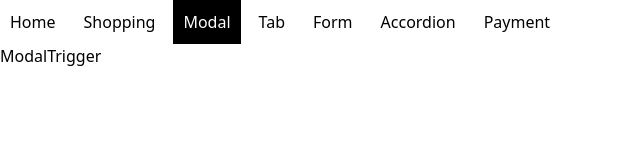
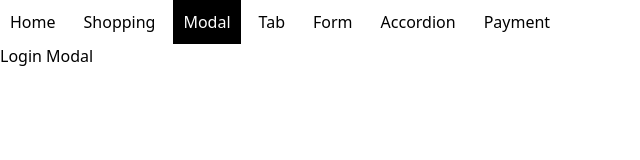
Before and after one commit to hyeon9782/user-interface-elements, a React (Vite) app: page /modal in a window 1280 px wide. Shown: the top 160 px of the page, without its empty margins (0-640 px from the left). Built offline with nearby package versions, Linux system fonts and the light colour scheme.

Commit message:
feat: Modal 컴포넌트 전역 상태로 관리

```diff
--- a/src/App.tsx
+++ b/src/App.tsx
@@ -2,13 +2,16 @@ import { BrowserRouter } from "react-router-dom";
 import AppRoutes from "./router";
 import Header from "./components/layout/Header";
 import ToastProvider from "./provider/ToastProvider";
+import ModalProvider from "./provider/ModalProvider";
 
 function App() {
   return (
     <BrowserRouter>
       <ToastProvider>
-        <Header />
-        <AppRoutes />
+        <ModalProvider>
+          <Header />
+          <AppRoutes />
+        </ModalProvider>
       </ToastProvider>
     </BrowserRouter>
   );
--- /dev/null
+++ b/src/components/modal/LoginModal.tsx
@@ -0,0 +1,26 @@
+import Modal from "./Modal";
+type LoginModalProps = {
+  isOpen: boolean;
+
+  closeModal: () => void;
+};
+const LoginModal = ({ isOpen, closeModal }: LoginModalProps) => {
+  return (
+    <>
+      <Modal isOpen={isOpen}>
+        <Modal.Overlay onClose={closeModal} />
+        <Modal.Content>
+          <Modal.Header>
+            <Modal.Close onClose={closeModal} />
+          </Modal.Header>
+          <div>내용</div>
+          <Modal.Footer>
+            <button>취소</button>
+          </Modal.Footer>
+        </Modal.Content>
+      </Modal>
+    </>
+  );
+};
+
+export default LoginModal;
--- /dev/null
+++ b/src/components/modal/Modals.tsx
@@ -0,0 +1,37 @@
+import { useContext } from "react";
+import {
+  ModalDispatchContext,
+  ModalStateContext,
+} from "../../context/ModalContext";
+import LoginModal from "./LoginModal";
+
+export const modals = {
+  LoginModal,
+};
+
+const Modals = () => {
+  const openedModals = useContext(ModalStateContext);
+  const { close } = useContext(ModalDispatchContext);
+  return (
+    <>
+      {openedModals.map((modal, index) => {
+        const { Component, props } = modal;
+        const { onSubmit, ...restProps } = props;
+        const onClose = () => {
+          close(Component);
+        };
+
+        return (
+          <Component
+            key={index}
+            {...restProps}
+            onClose={onClose}
+            onSubmit={onSubmit}
+          />
+        );
+      })}
+    </>
+  );
+};
+
+export default Modals;
--- a/src/components/tooltip/Tooltip.tsx
+++ b/src/components/tooltip/Tooltip.tsx
@@ -14,7 +14,7 @@ const Tooltip = ({ children, text }: TooltipProps) => {
     if (isHovered) {
       setIsVisible(true);
     } else {
-      timeoutId = setTimeout(() => setIsVisible(false), 3000);
+      timeoutId = setTimeout(() => setIsVisible(false), 1000);
     }
 
     return () => {
--- /dev/null
+++ b/src/context/ModalContext.ts
@@ -0,0 +1,9 @@
+import { createContext } from "react";
+import { Modal, ModalAction } from "../types";
+
+export const ModalDispatchContext = createContext<ModalAction>({
+  open: () => {},
+  close: () => {},
+});
+
+export const ModalStateContext = createContext<Modal[]>([]);
--- /dev/null
+++ b/src/hooks/useModal.ts
@@ -0,0 +1,16 @@
+import { ComponentType, useContext } from "react";
+import { ModalDispatchContext } from "../context/ModalContext";
+
+const useModal = () => {
+  const { open, close } = useContext(ModalDispatchContext);
+  const openModal = (Component: ComponentType<any>, props: any) => {
+    open(Component, props);
+  };
+
+  const closeModal = (Component: ComponentType<any>) => {
+    close(Component);
+  };
+  return { openModal, closeModal };
+};
+
+export default useModal;
--- a/src/pages/HomePage.tsx
+++ b/src/pages/HomePage.tsx
@@ -5,7 +5,7 @@ const HomePage = () => {
   const { openToast } = useToast();
   return (
     <main className="h-[calc(100%-44px)] ">
-      <Tooltip text="Modal입니다!">
+      <Tooltip text="Toast입니다!">
         <button onClick={openToast}>Toast Button</button>
       </Tooltip>
     </main>
--- a/src/pages/ModalPage.tsx
+++ b/src/pages/ModalPage.tsx
@@ -1,30 +1,19 @@
-import { useState } from "react";
-import Modal from "../components/modal/Modal";
+import useModal from "../hooks/useModal";
+import { modals } from "../components/modal/Modals";
 
 const ModalPage = () => {
-  const [isOpen, setOpen] = useState(false);
-  const closeModal = () => {
-    setOpen(false);
-  };
-
-  const openModal = () => {
-    setOpen(true);
-  };
+  const { openModal, closeModal } = useModal();
   return (
-    <main>
-      <Modal.Trigger openModal={openModal} />
-      <Modal isOpen={isOpen}>
-        <Modal.Overlay onClose={closeModal} />
-        <Modal.Content>
-          <Modal.Header>
-            <Modal.Close onClose={closeModal} />
-          </Modal.Header>
-          <div>내용</div>
-          <Modal.Footer>
-            <button>취소</button>
-          </Modal.Footer>
-        </Modal.Content>
-      </Modal>
+    <main className="h-[calc(100%-44px)]">
+      <button
+        onClick={() => {
+          openModal(modals.LoginModal, {
+            closeModal,
+          });
+        }}
+      >
+        Login Modal
+      </button>
     </main>
   );
 };
--- /dev/null
+++ b/src/provider/ModalProvider.tsx
@@ -0,0 +1,35 @@
+import { ComponentType, ReactNode, useMemo, useState } from "react";
+import {
+  ModalDispatchContext,
+  ModalStateContext,
+} from "../context/ModalContext";
+import { Modal } from "../types";
+import Modals from "../components/modal/Modals";
+
+const ModalProvider = ({ children }: { children: ReactNode }) => {
+  const [openedModals, setOpenedModals] = useState<Modal[]>([]);
+
+  const open = (Component: ComponentType<any>, props: any) => {
+    setOpenedModals((modals) => {
+      return [...modals, { Component, props }];
+    });
+  };
+
+  const close = (Component: ComponentType<any>) => {
+    setOpenedModals((modals) => {
+      return modals.filter((modal) => modal.Component !== Component);
+    });
+  };
+
+  const dispatch = useMemo(() => ({ open, close }), []);
+  return (
+    <ModalStateContext.Provider value={openedModals}>
+      <ModalDispatchContext.Provider value={dispatch}>
+        {children}
+        <Modals />
+      </ModalDispatchContext.Provider>
+    </ModalStateContext.Provider>
+  );
+};
+
+export default ModalProvider;
```
Also changed, not shown: src/types/index.ts (+11 -1 lines).
